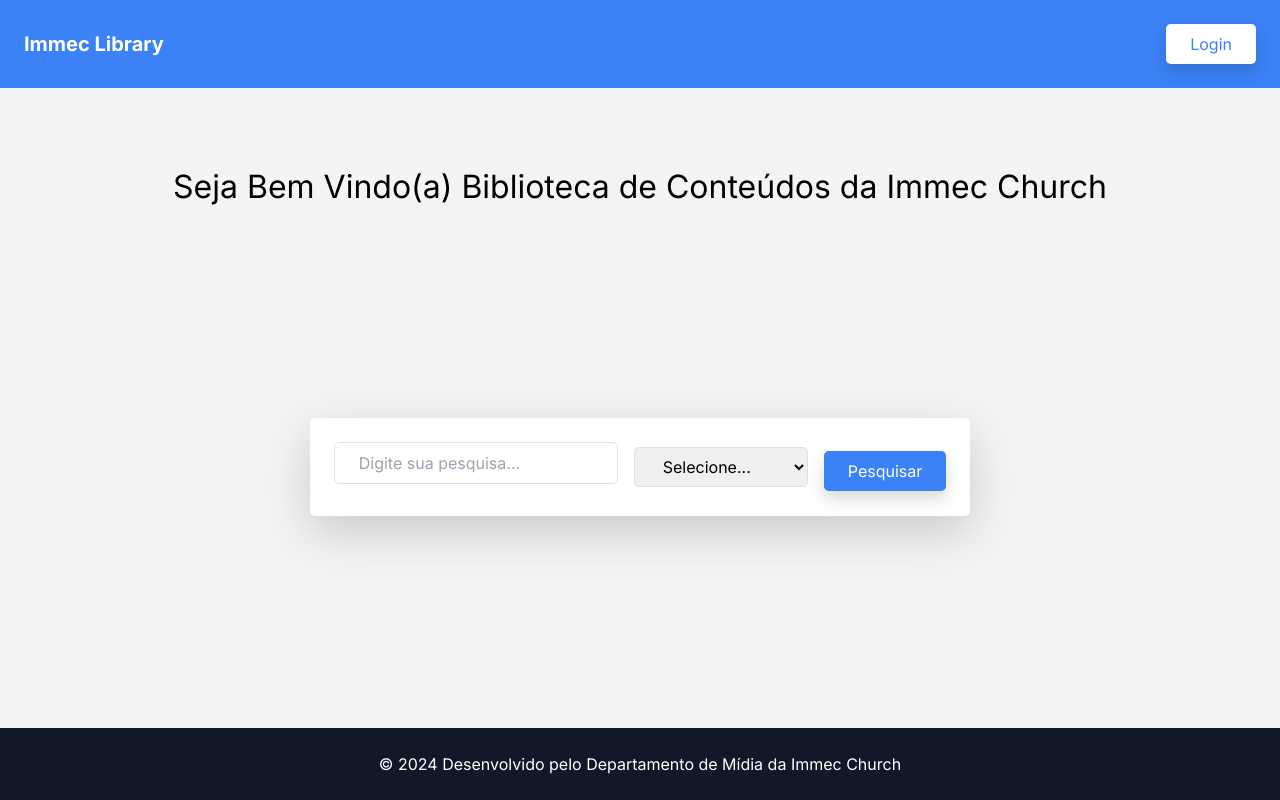
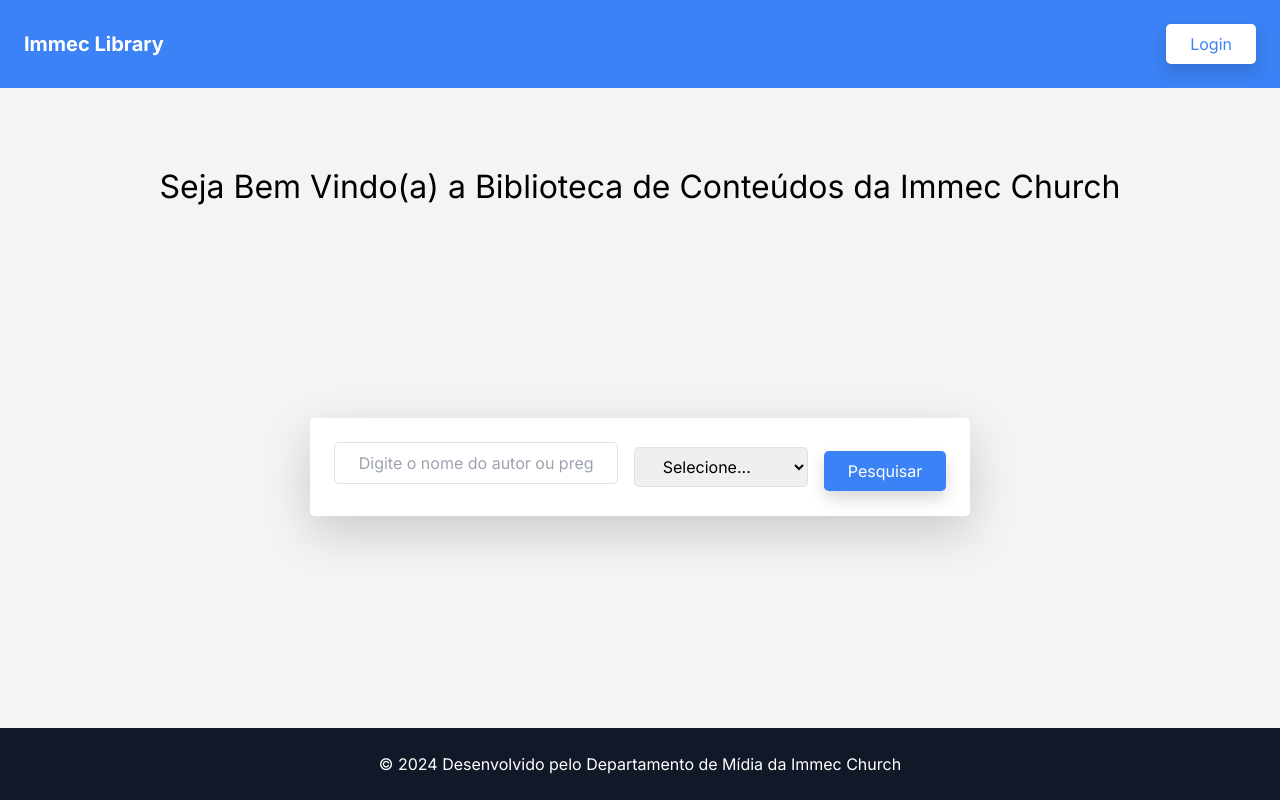
Before and after one commit to IgrejaImmec/library, a Next.js app: page / in a window 1280 px wide. Built offline with nearby package versions, Linux system fonts and the light colour scheme.

Commit message:
colocando titulos

```diff
--- a/src/app/page.tsx
+++ b/src/app/page.tsx
@@ -6,9 +6,8 @@
 const Home: React.FC = () => {
   const [searchTerm, setSearchTerm] = useState<string>('');
   const [selectedOption, setSelectedOption] = useState<string>('');
-  const [showLoginModal, setShowLoginModal] = useState<boolean>(false); // Estado para controlar a visibilidade do modal de login
+  const [showLoginModal, setShowLoginModal] = useState<boolean>(false);
 
-  // Função para lidar com a submissão do formulário de pesquisa
   const handleSubmit = (e: FormEvent) => {
     e.preventDefault();
     console.log('Search term:', searchTerm);
@@ -36,7 +35,7 @@
       </nav>
 
       {/* Título */}
-      <h1 className='titulo'>Seja Bem Vindo(a) Biblioteca de Conteúdos da Immec Church</h1>
+      <h1 className='titulo'>Seja Bem Vindo(a) a  Biblioteca de Conteúdos da Immec Church</h1>
 
       {/* Pesquisa */}
       <section className="flex-1 flex items-center justify-center">
@@ -45,7 +44,7 @@
             type="text"
             value={searchTerm}
             onChange={(e) => setSearchTerm(e.target.value)}
-            placeholder="Digite sua pesquisa..."
+            placeholder="Digite o nome do autor ou pregador..."
             className="px-4 py-2 border border-gray-300 rounded-lg focus:outline-none focus:border-blue-500 mb-2 md:mb-0 md:flex-1"
           />
           <select
--- a/src/app/private/page.tsx
+++ b/src/app/private/page.tsx
@@ -39,8 +39,11 @@
 
         {/* Título */}
         <div className="flex-grow flex flex-col items-center justify-center">
+
           <h1 className='text-2xl font-semibold mb-4 text-center'>
+           Área do Usuario
             <Image src={logo} alt="Immec Library Logo" className='imagem' />
+
           </h1>
           <div className="flex space-x-4">
             <button className="px-4 py-2 bg-white text-blue-500 rounded-lg shadow hover:bg-blue-200"
```
